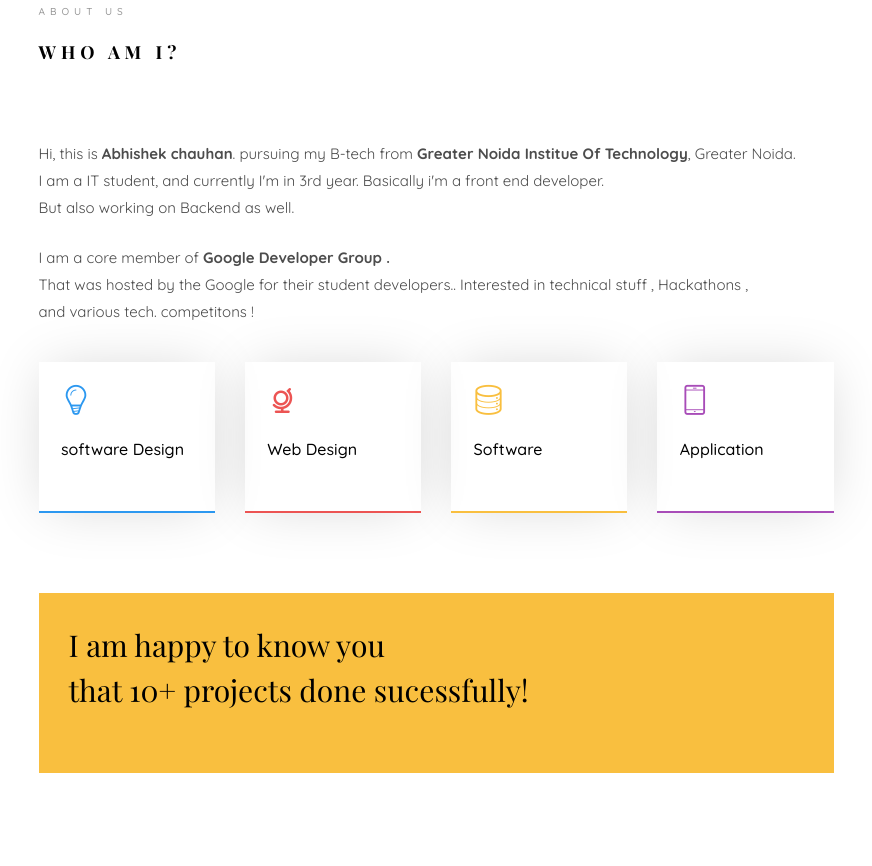
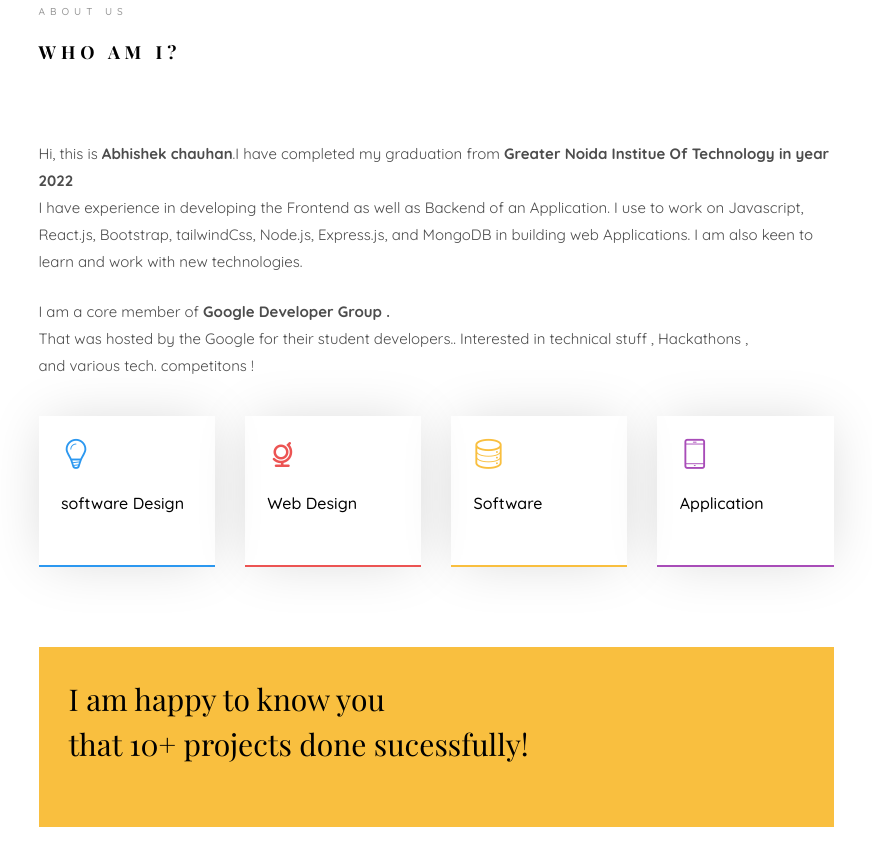
Before and after one commit to Abhishekchauhan089/Abhishekchauhan089.github.io, a plain HTML site: page index.html in a window 1280 px wide. Shown: the part 1007-1873 px from the top of the page, without its empty margins (354-1226 px from the left). Drawn offline with nearby package versions, Linux system fonts and the light colour scheme; files whose address does not match are found by name; a web font is replaced by a local one.

Commit message:
few more updated

```diff
--- a/index.html
+++ b/index.html
@@ -141,11 +141,8 @@
 									<div class="about-desc">
 										<span class="heading-meta">About Us</span>
 										<h2 class="colorlib-heading">Who Am I?</h2>
-										<p>Hi, this is <b>Abhishek chauhan</b>. pursuing my B-tech from
-											<b>Greater Noida Institue Of  Technology</b>, Greater Noida.<br> I am a IT student,
-											and currently I'm in 3rd year.
-											Basically i'm a front end developer. <br> But also working on Backend as
-											well.</p>
+										<p>Hi, this is <b>Abhishek chauhan</b>.I have completed my graduation from
+											<b>Greater Noida Institue Of Technology in year 2022</b><br>  I have experience in developing the Frontend as well as Backend of an Application. I use to work on Javascript, React.js, Bootstrap, tailwindCss, Node.js, Express.js, and MongoDB in building web Applications. I am also keen to learn and work with new technologies. <br>
 										<p>I am a core member of <b>Google Developer Group .</b><br> That was hosted
 											by the Google for their student developers..
 											Interested in technical stuff , Hackathons , <br> and various tech.
```
Also changed, not shown: 1 other file.
